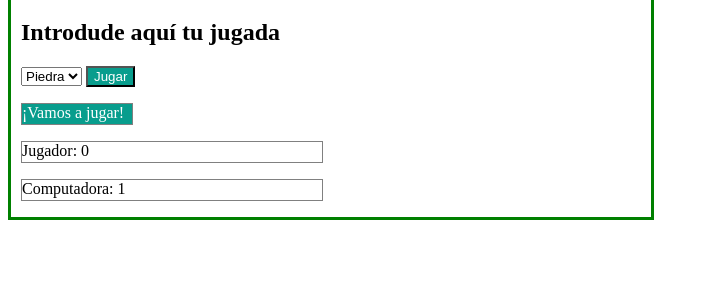
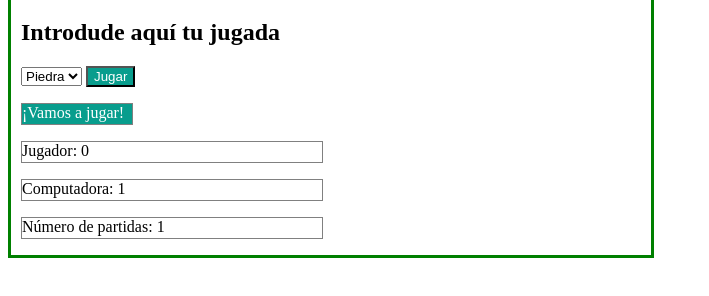
Before and after one commit to Adalab/modulo-2-evaluacion-intermedia-Rouseta, a website: page docs/index.html in a window 1280 px wide. Shown: the part 72-368 px from the top of the page, without its empty margins (0-709 px from the left). Drawn offline with Linux system fonts and the light colour scheme.

Commit message:
run docs

```diff
--- a/docs/index.html
+++ b/docs/index.html
@@ -17,11 +17,13 @@
 
       <h2 class="title__second">Introdude aquí tu jugada</h2>
 
+      <form>
         <select id="game" class="game js_game" name="game">
           <option class="js__piedra" value="piedra">Piedra</option>
           <option class="js__papel" value="papel">Papel</option>
           <option class="js__tijera" value="tijera">Tijera</option>
         </select>
+
         <input class="button js_button" value="Jugar" type="submit" />
         <p class="paragraph btn__js__generalresult">¡Vamos a jugar!</p>
         <p class="paragraph btn__js__playeresult">
@@ -32,6 +34,11 @@
           Computadora:
           <span class="counts__computer js-counts__computer">1</span>
         </p>
+        <p class="paragraph js__totalplayed">
+          Número de partidas:
+          <span class="counts__computer js-counts__total">1</span>
+        </p>
+      </form>
     </main>
     <script src="./assets/js/main.js"></script>
   </body>
```
Also changed, not shown: docs/assets/js/main.js (+1 -1 lines). Lines whose indentation alone changed are shown as unchanged.
